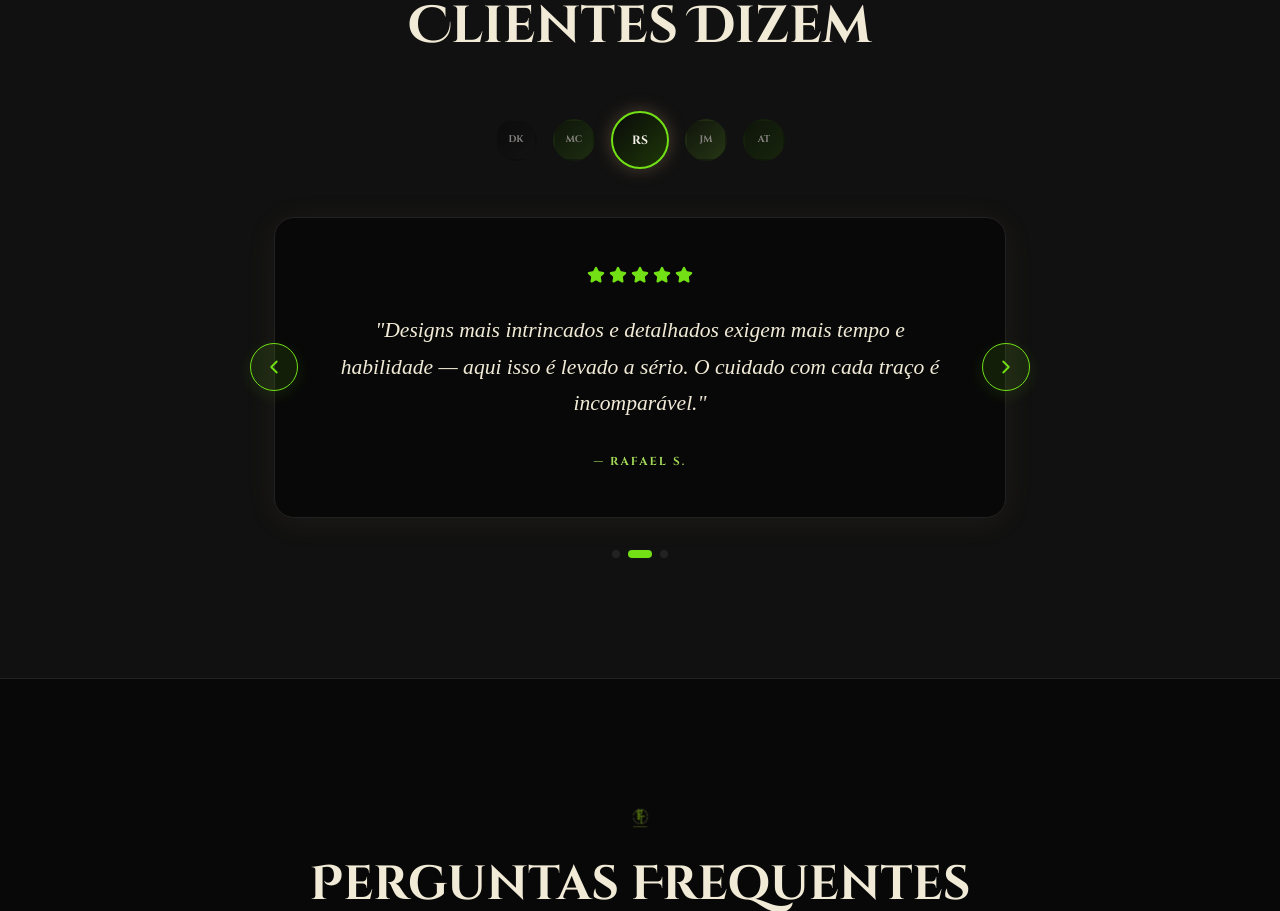
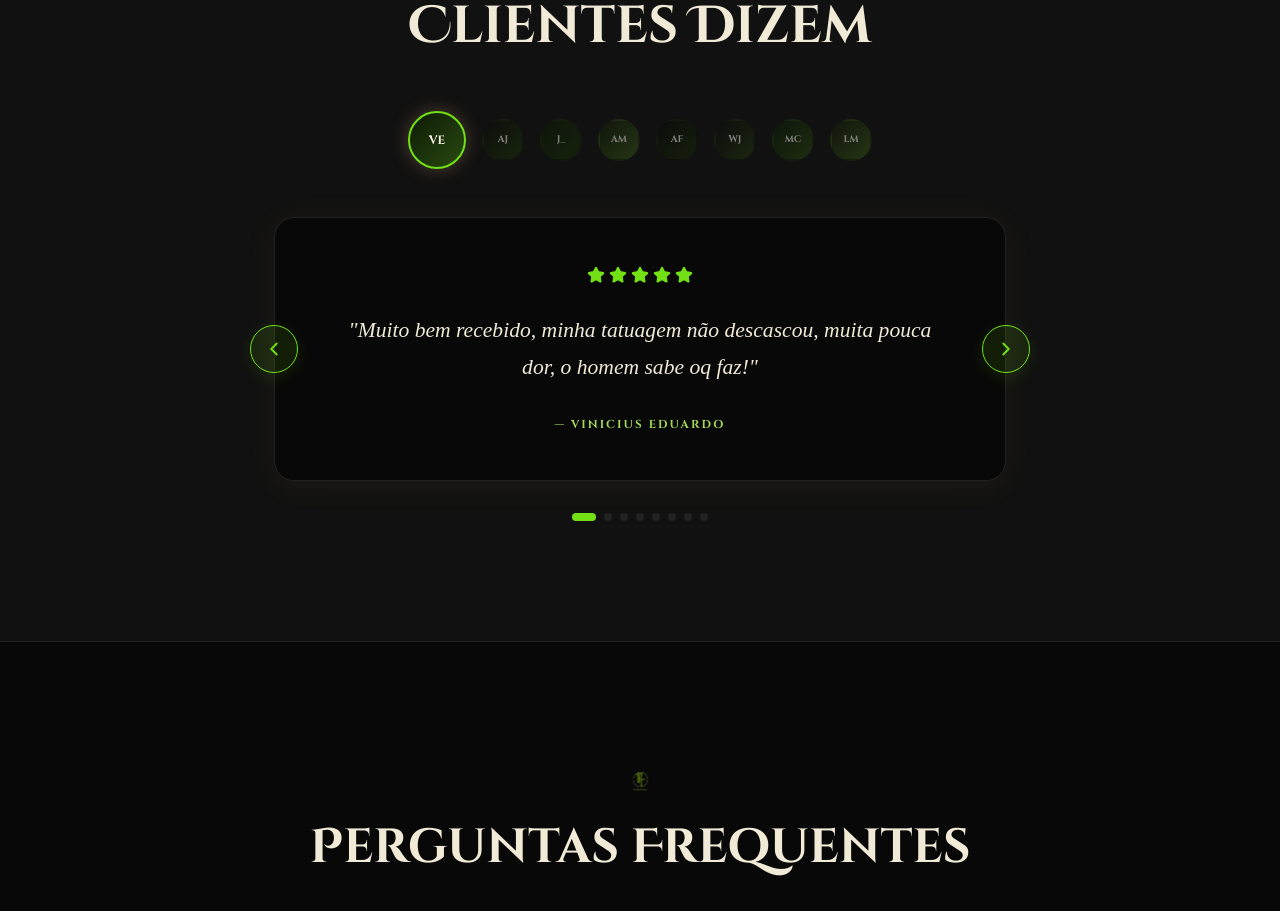
Before and after one commit to JDN-Sistemas/lp-tatoo, a React (Vite) app: page / in a window 1280 px wide. Shown: the part 2266-3177 px from the top of the page. Built offline with nearby package versions, Linux system fonts and the light colour scheme; a web font is replaced by a local one.

Commit message:
add favicon

```diff
--- a/index.html
+++ b/index.html
@@ -5,7 +5,8 @@
     <meta name="viewport" content="width=device-width, initial-scale=1.0, maximum-scale=1" />
     <title>Fighting Star — Estúdio de Tatuagem</title>
     <meta name="description" content="Arte permanente feita para quem não tem medo de sentir. O melhor estúdio de tatuagem da cidade — Fighting Star." />
-    <link rel="icon" type="image/svg+xml" href="/favicon.svg" />
+    <link rel="icon" type="image/jpeg" href="/images/tatuador/logo-tatoo.jpeg" />
+    <link rel="apple-touch-icon" href="/images/tatuador/logo-tatoo.jpeg" />
     <link rel="preconnect" href="https://fonts.googleapis.com" />
     <link rel="preconnect" href="https://fonts.gstatic.com" crossorigin />
     <link href="https://fonts.googleapis.com/css2?family=UnifrakturMaguntia&family=Cinzel:wght@400;600;700&family=Cinzel+Decorative:wght@400;700;900&family=Cormorant+Garamond:ital,wght@0,600;0,700;1,600;1,700&family=Playfair+Display:ital,wght@1,400;1,500&family=Inter:wght@400;500;600;700&display=swap" rel="stylesheet" />
--- a/src/pages/Home.tsx
+++ b/src/pages/Home.tsx
@@ -289,30 +289,51 @@ function PortfolioSection() {
 
 const TESTIMONIALS = [
   {
-    name: 'MARINA C.', initials: 'MC', gradient: 'linear-gradient(135deg, #0d1a06, #2a4a10)',
-    quote: '"Fiquei mais feliz com o resultado do que com minhas expectativas. Arte que marca a alma para sempre."',
+    name: 'VINICIUS EDUARDO', initials: 'VE', gradient: 'linear-gradient(135deg, #0d1a06, #2a4a10)',
+    quote: '"Muito bem recebido, minha tatuagem não descascou, muita pouca dor, o homem sabe oq faz!"',
     stars: 5,
   },
   {
-    name: 'RAFAEL S.', initials: 'RS', gradient: 'linear-gradient(135deg, #0a0a0a, #1e3808)',
-    quote: '"Designs mais intrincados e detalhados exigem mais tempo e habilidade — aqui isso é levado a sério. O cuidado com cada traço é incomparável."',
+    name: 'AGNALDO JÚNIOR', initials: 'AJ', gradient: 'linear-gradient(135deg, #0a0a0a, #1e3808)',
+    quote: '"Fiz um dragão no braço e ficou excelente. Foram mais de 8h de seção e o atendimento foi espetacular do início ao fim."',
     stars: 5,
   },
   {
-    name: 'JULIA M.', initials: 'JM', gradient: 'linear-gradient(135deg, #111a08, #3a5a18)',
-    quote: '"Tatuagens com cor geralmente custam mais do que preto e cinza. Cores vibrantes podem exigir mais trabalho — e vale cada centavo."',
+    name: 'JAO', initials: 'J_', gradient: 'linear-gradient(135deg, #0d1a06, #1a3206)',
+    quote: '"Foi incrível, fez um trabalho excelente tirou todas as minhas dúvidas, me ajudou com os cuidados da tatuagem."',
+    stars: 5,
+  },
+  {
+    name: 'ALINE MARIELA', initials: 'AM', gradient: 'linear-gradient(135deg, #111a08, #3a5a18)',
+    quote: '"Ótimo atendimento, ótimo trabalho, espero fazer muito mais tattoos, só experiência boa."',
+    stars: 5,
+  },
+  {
+    name: 'ANDREA FINGER', initials: 'AF', gradient: 'linear-gradient(135deg, #080808, #182e08)',
+    quote: '"Profissionalismo do início ao fim. Mão leve, trabalho impecável e um preço muito justo. Recomendo de olhos fechados."',
+    stars: 5,
+  },
+  {
+    name: 'WILLIAM JDS', initials: 'WJ', gradient: 'linear-gradient(135deg, #0a0a0a, #243a10)',
+    quote: '"Faz um excelente trabalho. Detalhista e mão leve. Já fiz três e faria outras, recomendo."',
+    stars: 5,
+  },
+  {
+    name: 'MARIA CHRISTOPHER', initials: 'MC', gradient: 'linear-gradient(135deg, #0d1a06, #2a4a10)',
+    quote: '"Tatuador brabo dms, muito educado e lugar show de bola."',
+    stars: 5,
+  },
+  {
+    name: 'LUANA MOLINA', initials: 'LM', gradient: 'linear-gradient(135deg, #111a08, #3a5a18)',
+    quote: '"Excelente profissional, minha Tatoo ficou perfeita, do jeitinho que eu planejei, cicatrizou super tranquilo, traços perfeitos."',
     stars: 5,
   },
 ];
 
-const AVATARS = [
-  { initials: 'DK', gradient: 'linear-gradient(135deg, #080808, #141414)' },
-  ...TESTIMONIALS.map(t => ({ initials: t.initials, gradient: t.gradient })),
-  { initials: 'AT', gradient: 'linear-gradient(135deg, #0d1a06, #1e3808)' },
-];
+const AVATARS = TESTIMONIALS.map(t => ({ initials: t.initials, gradient: t.gradient }));
 
 function TestimonialsSection() {
-  const [idx, setIdx] = useState(1);
+  const [idx, setIdx] = useState(0);
   const ref = useReveal();
 
   return (
@@ -326,9 +347,9 @@ function TestimonialsSection() {
         </div>
         <div style={{ display: 'flex', justifyContent: 'center', alignItems: 'center', gap: 16, marginBottom: 48 }}>
           {AVATARS.map((av, i) => {
-            const active = i === idx + 1;
+            const active = i === idx;
             return (
-              <div key={i} onClick={() => { if (i >= 1 && i <= 3) setIdx(i - 1); }}
+              <div key={i} onClick={() => setIdx(i)}
                 style={{
                   width: active ? 58 : 42, height: active ? 58 : 42, borderRadius: '50%', background: av.gradient,
                   display: 'flex', alignItems: 'center', justifyContent: 'center',
@@ -337,7 +358,7 @@ function TestimonialsSection() {
                   border: active ? '2px solid var(--fs-accent)' : '2px solid transparent',
                   boxShadow: active ? '0 0 18px rgba(196,149,106,0.35)' : 'none',
                   opacity: active ? 1 : 0.5,
-                  cursor: i >= 1 && i <= 3 ? 'pointer' : 'default',
+                  cursor: 'pointer',
                   transition: 'all 0.3s ease',
                 }}
               >
@@ -347,16 +368,16 @@ function TestimonialsSection() {
           })}
         </div>
         <div style={{ position: 'relative' }}>
-          <button onClick={() => setIdx(p => Math.max(0, p - 1))} disabled={idx === 0}
+          <button onClick={() => setIdx(p => (p - 1 + TESTIMONIALS.length) % TESTIMONIALS.length)}
             style={{
               position: 'absolute', left: -24, top: '50%', transform: 'translateY(-50%)',
               width: 48, height: 48, borderRadius: '50%', background: 'rgba(114,224,21,0.1)',
-              border: '1px solid var(--fs-accent)', cursor: idx === 0 ? 'not-allowed' : 'pointer',
+              border: '1px solid var(--fs-accent)', cursor: 'pointer',
               display: 'flex', alignItems: 'center', justifyContent: 'center',
-              color: 'var(--fs-accent)', opacity: idx === 0 ? 0.3 : 1,
+              color: 'var(--fs-accent)', opacity: 1,
               boxShadow: '0 4px 16px rgba(114,224,21,0.12)', transition: 'background 0.2s', zIndex: 2,
             }}
-            onMouseEnter={e => idx > 0 && ((e.currentTarget as HTMLButtonElement).style.background = 'rgba(114,224,21,0.22)')}
+            onMouseEnter={e => ((e.currentTarget as HTMLButtonElement).style.background = 'rgba(114,224,21,0.22)')}
             onMouseLeave={e => ((e.currentTarget as HTMLButtonElement).style.background = 'rgba(114,224,21,0.1)')}
           >
             <ChevronLeft size={22} />
@@ -378,16 +399,16 @@ function TestimonialsSection() {
               — {TESTIMONIALS[idx].name}
             </p>
           </div>
-          <button onClick={() => setIdx(p => Math.min(TESTIMONIALS.length - 1, p + 1))} disabled={idx === TESTIMONIALS.length - 1}
+          <button onClick={() => setIdx(p => (p + 1) % TESTIMONIALS.length)}
             style={{
               position: 'absolute', right: -24, top: '50%', transform: 'translateY(-50%)',
               width: 48, height: 48, borderRadius: '50%', background: 'rgba(114,224,21,0.1)',
-              border: '1px solid var(--fs-accent)', cursor: idx === TESTIMONIALS.length - 1 ? 'not-allowed' : 'pointer',
+              border: '1px solid var(--fs-accent)', cursor: 'pointer',
               display: 'flex', alignItems: 'center', justifyContent: 'center',
-              color: 'var(--fs-accent)', opacity: idx === TESTIMONIALS.length - 1 ? 0.3 : 1,
+              color: 'var(--fs-accent)', opacity: 1,
               boxShadow: '0 4px 16px rgba(114,224,21,0.12)', transition: 'background 0.2s', zIndex: 2,
             }}
-            onMouseEnter={e => idx < TESTIMONIALS.length - 1 && ((e.currentTarget as HTMLButtonElement).style.background = 'rgba(114,224,21,0.22)')}
+            onMouseEnter={e => ((e.currentTarget as HTMLButtonElement).style.background = 'rgba(114,224,21,0.22)')}
             onMouseLeave={e => ((e.currentTarget as HTMLButtonElement).style.background = 'rgba(114,224,21,0.1)')}
           >
             <ChevronRight size={22} />
```
